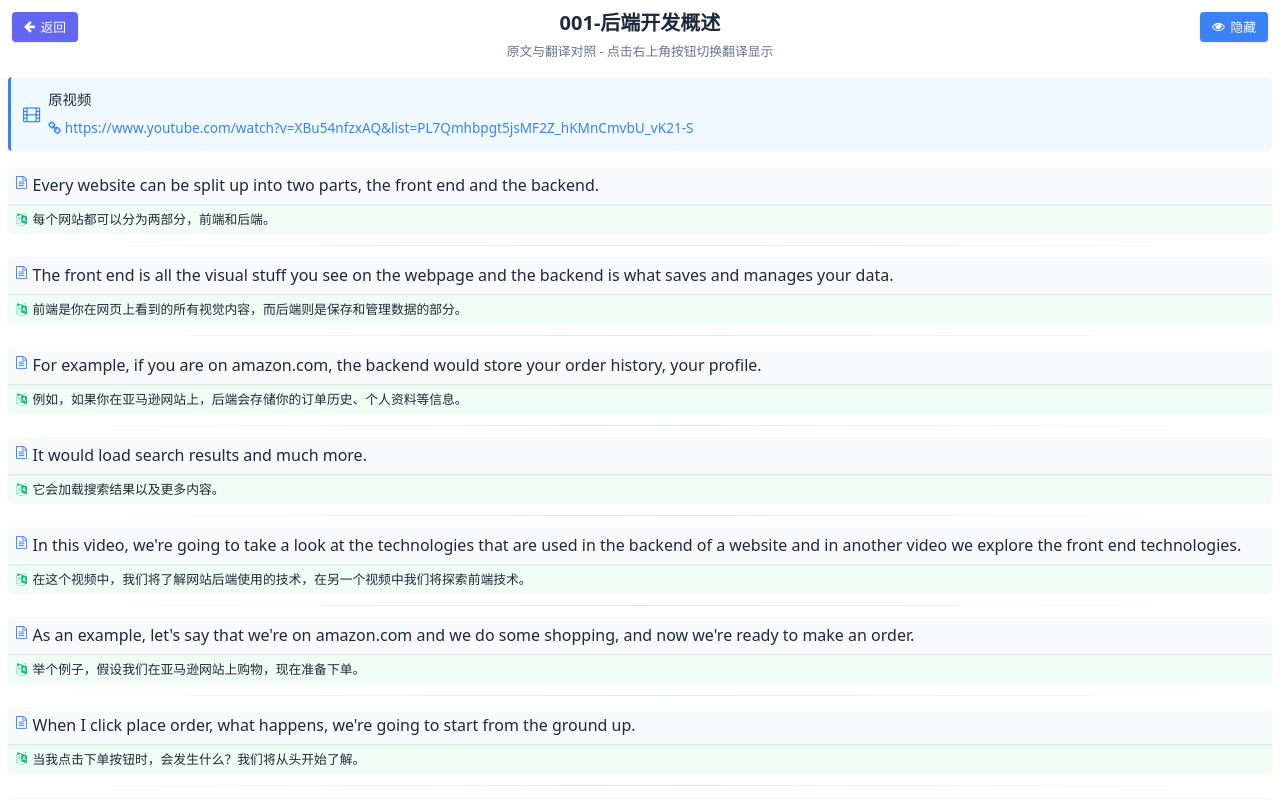
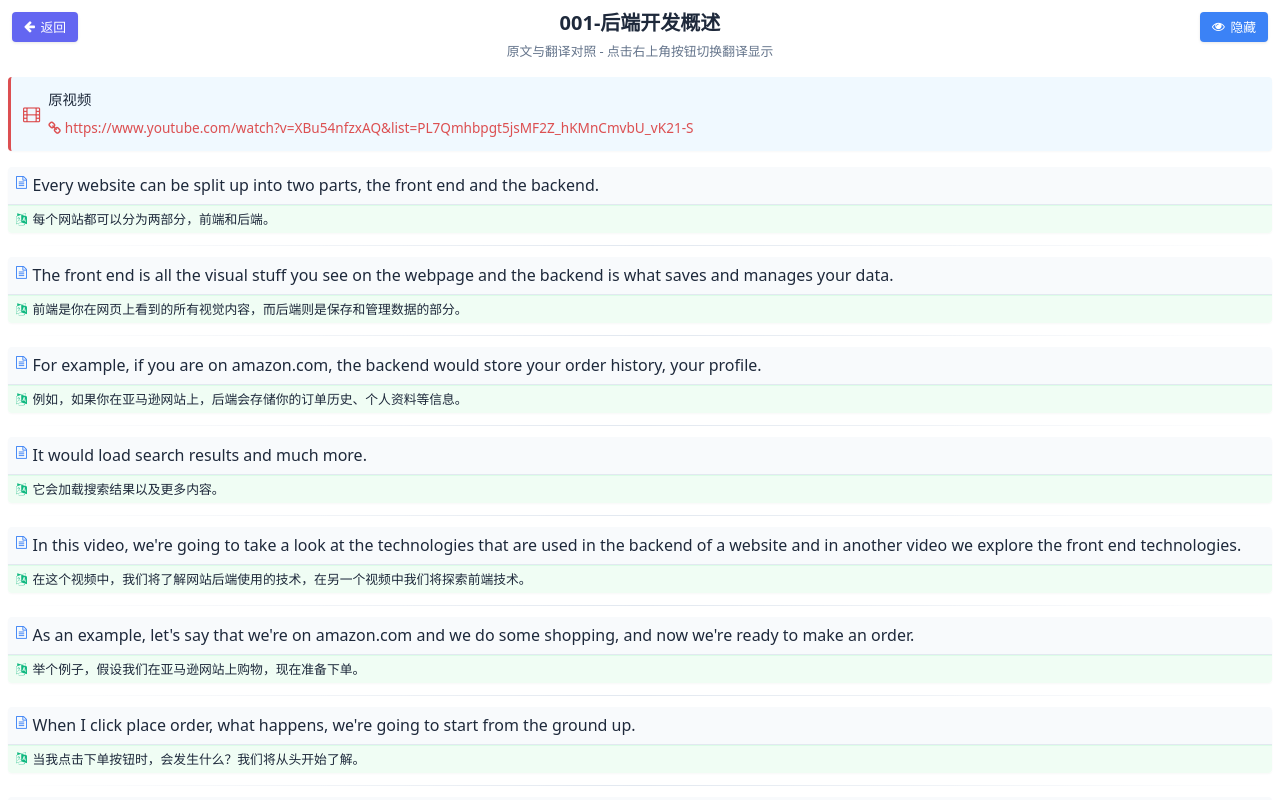
Before and after one commit to tianrenhua/developers-study-English, a plain HTML site: page listening/lessons/001.html in a window 1280 px wide. Shown: the top 800 px of the page. Drawn offline with nearby package versions, Linux system fonts and the light colour scheme.

Commit message:
修改了链接样式

```diff
--- a/listening/components/translation-component.css
+++ b/listening/components/translation-component.css
@@ -149,7 +149,7 @@
     border-radius: 0.25rem;
     padding: 0.75rem;
     margin: 1rem 0;
-    border-left: 3px solid #3b82f6;
+    border-left: 3px solid #d40d0db7;
     box-shadow: 0 1px 2px rgba(0, 0, 0, 0.03);
     display: flex;
     gap: 0.5rem;
@@ -157,7 +157,7 @@
 }
 
 .video-icon {
-    color: #3b82f6;
+    color: #d40d0db7;
     font-size: 1rem;
 }
 
@@ -174,7 +174,7 @@
 
 .video-link {
     font-size: 0.85rem;
-    color: #3b82f6;
+    color: #d40d0db7;
     text-decoration: none;
     word-break: break-all;
 }
```
